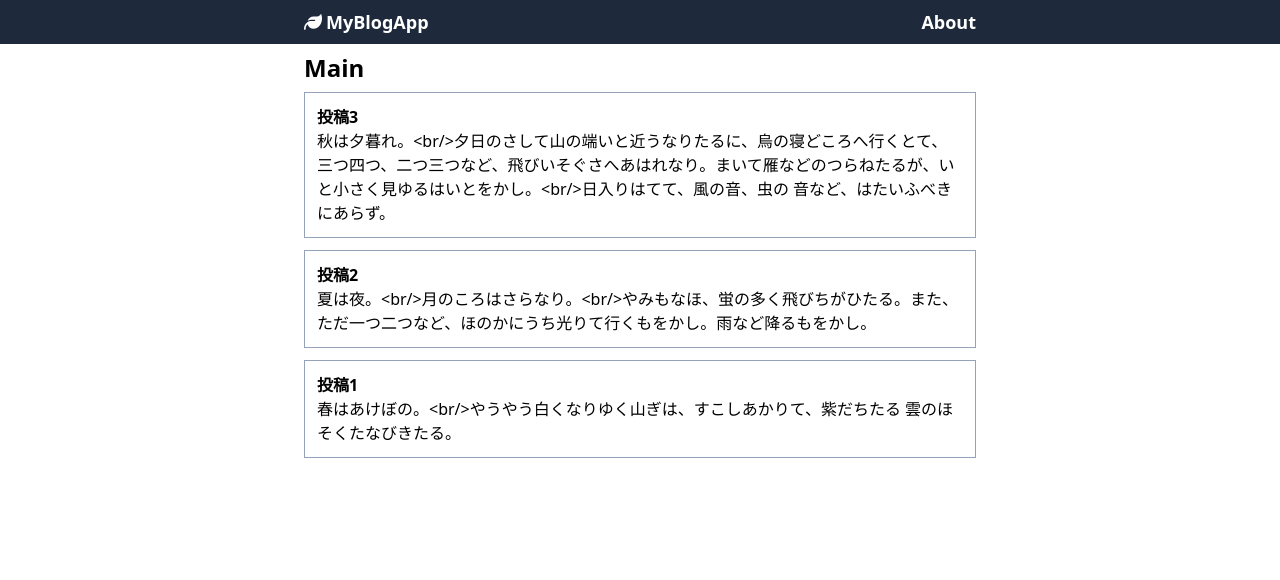
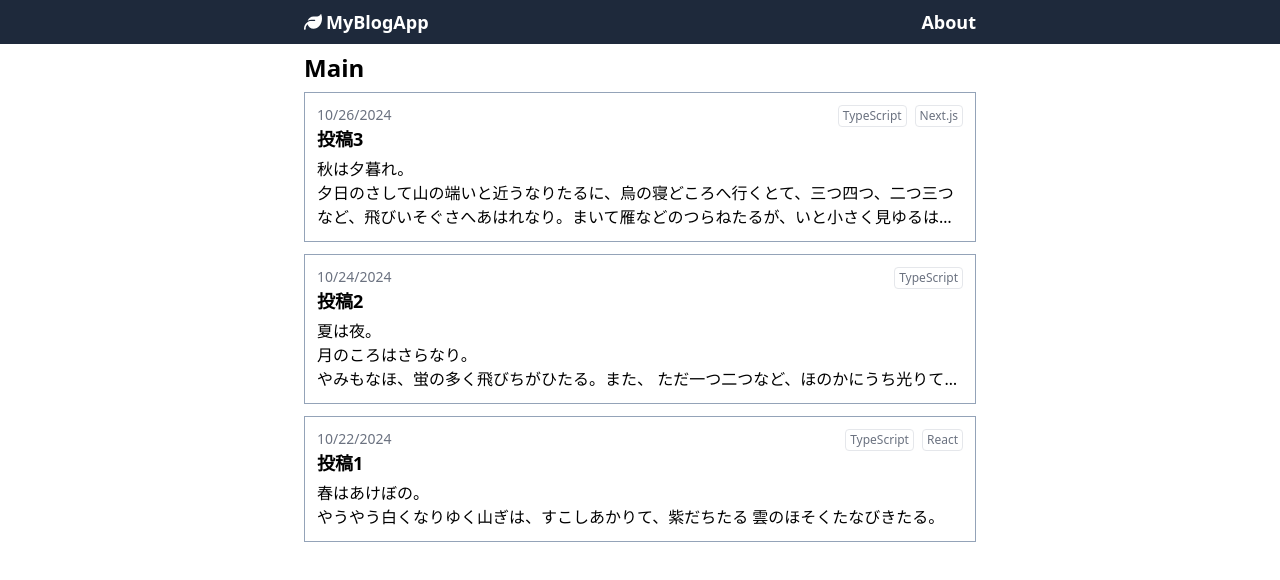
Before and after one commit to ksk-117/my-app, a Next.js app: page / in a window 1280 px wide. Shown: the top 580 px of the page. Built offline with nearby package versions, Linux system fonts and the light colour scheme.

Commit message:
投稿詳細ページの作成、DOMPurifyによるHTMLサニタイズの実装、PostSummaryコンポーネントのリンク追加

```diff
--- a/next.config.mjs
+++ b/next.config.mjs
@@ -1,4 +1,13 @@
 /** @type {import('next').NextConfig} */
-const nextConfig = {};
+const nextConfig = {
+  images: {
+    remotePatterns: [
+      {
+        protocol: "https",
+        hostname: "w1980.blob.core.windows.net",
+      },
+    ],
+  },
+};
 
 export default nextConfig;
--- a/package.json
+++ b/package.json
@@ -12,6 +12,7 @@
     "@fortawesome/fontawesome-svg-core": "^6.7.1",
     "@fortawesome/free-solid-svg-icons": "^6.7.1",
     "@fortawesome/react-fontawesome": "^0.2.2",
+    "isomorphic-dompurify": "^2.20.0",
     "next": "14.2.20",
     "react": "^18",
     "react-dom": "^18"
--- a/src/app/_components/PostSummary.tsx
+++ b/src/app/_components/PostSummary.tsx
@@ -1,4 +1,5 @@
 "use client";
+import Link from "next/link";
 import type { Post } from "@/app/_types/Post";
 
 type Props = {
@@ -8,9 +9,27 @@ type Props = {
 const PostSummary: React.FC<Props> = (props) => {
   const { post } = props;
   return (
-    <div className="border border-slate-400 p-3">
-      <div className="font-bold">{post.title}</div>
-      <div>{post.content}</div>
+    <div className="relative border border-slate-400 p-3">
+      <div className="text-sm text-gray-500">
+        {new Date(post.createdAt).toLocaleDateString()}
+      </div>
+      <Link href={`/posts/${post.id}`}>
+        <div className="mb-1 text-lg font-bold">{post.title}</div>
+        <div
+          className="line-clamp-3"
+          dangerouslySetInnerHTML={{ __html: post.content }}
+        />
+      </Link>
+      <div className="absolute right-3 top-3 flex space-x-2">
+        {post.categories.map((category) => (
+          <span
+            key={category.id}
+            className="rounded border border-gray-200 px-1 py-0.5 text-xs text-gray-500"
+          >
+            {category.name}
+          </span>
+        ))}
+      </div>
     </div>
   );
 };
--- a/src/app/about/page.tsx
+++ b/src/app/about/page.tsx
@@ -1,46 +1,26 @@
 "use client";
-import { useState, useEffect } from "react";
-import type { Post } from "@/app/_types/Post";
-import PostSummary from "@/app/_components/PostSummary";
-import dummyPosts from "@/app/_mocks/dummyPosts";
-import { FontAwesomeIcon } from "@fortawesome/react-fontawesome";
-import { faSpinner } from "@fortawesome/free-solid-svg-icons";
+import Image from "next/image";
+import { twMerge } from "tailwind-merge";
 
 const Page: React.FC = () => {
-  // 投稿データを「状態」として管理 (初期値はnull)
-  const [posts, setPosts] = useState<Post[] | null>(null);
-
-  // コンポーネントが読み込まれたときに「1回だけ」実行する処理
-  useEffect(() => {
-    // 本来はウェブAPIを叩いてデータを取得するが、まずはモックデータを使用
-    // (ネットからのデータ取得をシミュレートして１秒後にデータをセットする)
-    const timer = setTimeout(() => {
-      console.log("ウェブAPIからデータを取得しました (虚言)");
-      setPosts(dummyPosts);
-    }, 1000); // 1000ミリ秒 = 1秒
-
-    // データ取得の途中でページ遷移したときにタイマーを解除する処理
-    return () => clearTimeout(timer);
-  }, []);
-
-  // 投稿データが取得できるまでは「Loading...」を表示
-  if (!posts) {
-    return (
-      <div className="text-gray-500">
-        <FontAwesomeIcon icon={faSpinner} className="mr-1 animate-spin" />
-        Loading...
-      </div>
-    );
-  }
-
-  // 投稿データが取得できたら「投稿記事の一覧」を出力
   return (
     <main>
-      <div className="mb-2 text-2xl font-bold">Main</div>
-      <div className="space-y-3">
-        {posts.map((post) => (
-          <PostSummary key={post.id} post={post} />
-        ))}
+      <div className="mb-5 text-2xl font-bold">About</div>
+
+      <div
+        className={twMerge(
+          "mx-auto mb-5 w-full md:w-2/3",
+          "flex justify-center"
+        )}
+      >
+        <Image
+          src="/images/avatar.png"
+          alt="Example Image"
+          width={350}
+          height={350}
+          priority
+          className="rounded-full border-4 border-slate-500 p-1.5"
+        />
       </div>
     </main>
   );
--- /dev/null
+++ b/src/app/posts/[id]/page.tsx
@@ -0,0 +1,77 @@
+"use client";
+import { useState, useEffect } from "react";
+import { useParams } from "next/navigation"; // ◀ 注目
+
+import type { Post } from "@/app/_types/Post";
+import dummyPosts from "@/app/_mocks/dummyPosts";
+import { FontAwesomeIcon } from "@fortawesome/react-fontawesome";
+import { faSpinner } from "@fortawesome/free-solid-svg-icons";
+import Image from "next/image";
+
+import DOMPurify from "isomorphic-dompurify";
+
+// 投稿記事の詳細表示 /posts/[id]
+const Page: React.FC = () => {
+  const [post, setPost] = useState<Post | null>(null);
+  const [isLoading, setIsLoading] = useState(false);
+
+  // 動的ルートパラメータから 記事id を取得 （URL:/posts/[id]）
+  const { id } = useParams() as { id: string };
+
+  // コンポーネントが読み込まれたときに「1回だけ」実行する処理
+  useEffect(() => {
+    // 本来はウェブAPIを叩いてデータを取得するが、まずはモックデータを使用
+    // (ネットからのデータ取得をシミュレートして１秒後にデータをセットする)
+    setIsLoading(true);
+    const timer = setTimeout(() => {
+      console.log("ウェブAPIからデータを取得しました (虚言)");
+      // dummyPosts から id に一致する投稿を取得してセット
+      setPost(dummyPosts.find((post) => post.id === id) || null);
+      setIsLoading(false);
+    }, 1000);
+
+    // データ取得の途中でページ遷移したときにタイマーを解除する処理
+    return () => clearTimeout(timer);
+  }, [id]);
+
+  // 投稿データの取得中は「Loading...」を表示
+  if (isLoading) {
+    return (
+      <div className="text-gray-500">
+        <FontAwesomeIcon icon={faSpinner} className="mr-1 animate-spin" />
+        Loading...
+      </div>
+    );
+  }
+
+  // 投稿データが取得できなかったらエラーメッセージを表示
+  if (!post) {
+    return <div>指定idの投稿の取得に失敗しました。</div>;
+  }
+
+  // HTMLコンテンツのサニタイズ
+  const safeHTML = DOMPurify.sanitize(post.content, {
+    ALLOWED_TAGS: ["b", "strong", "i", "em", "u", "br"],
+  });
+
+  return (
+    <main>
+      <div className="space-y-2">
+        <div className="mb-2 text-2xl font-bold">{post.title}</div>
+        <div>
+          <Image
+            src={post.coverImage.url}
+            alt="Example Image"
+            width={post.coverImage.width}
+            height={post.coverImage.height}
+            priority
+            className="rounded-xl"
+          />
+        </div>
+        <div dangerouslySetInnerHTML={{ __html: safeHTML }} />
+      </div>
+    </main>
+  );
+};
+
+export default Page;
```
Also changed, not shown: src/about/page.tsx (+38 -18 lines), 1 other file (tests, documents, lock files or other folders).
